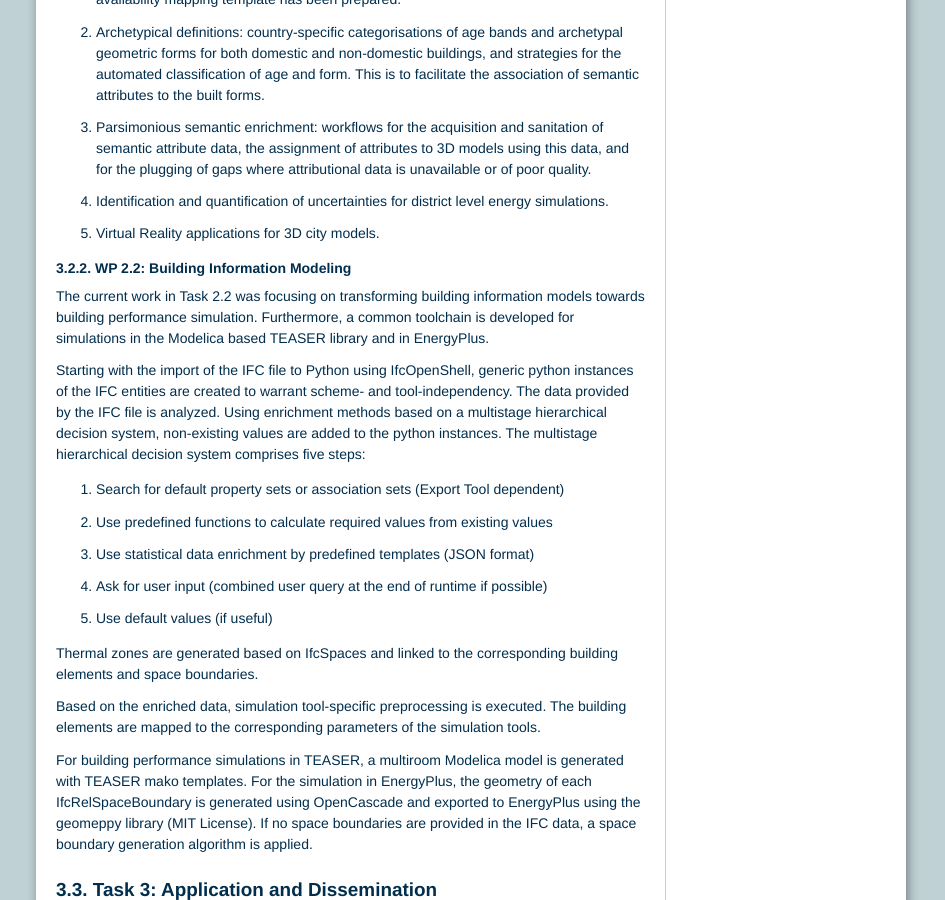
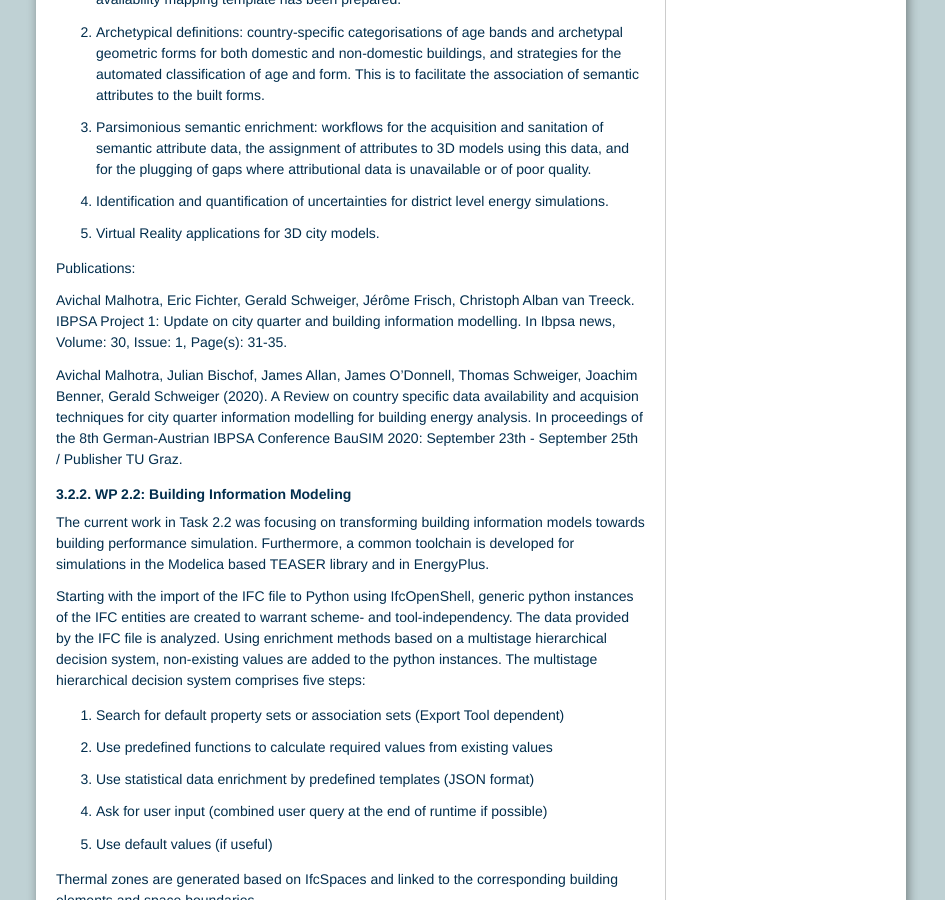
Before and after one commit to ibpsa/project1, a Sphinx documentation site: the page built from reports/year3_report/source/contents.rst, in a window 1280 px wide and 900 px high, scrolled down 2217 px. Shown: the whole window, without its empty margins (169-1114 px from the left). Built offline with Sphinx 7.4.7, drawn with Linux system fonts in a browser that asks for light colours.

Commit message:
Update contents.rst
Updated content WP2.1

```diff
--- a/reports/year3_report/source/contents.rst
+++ b/reports/year3_report/source/contents.rst
@@ -106,6 +106,12 @@ After having identified that our target scale is the urban district (for us mean
 
 5. Virtual Reality applications for 3D city models.
 
+Publications:
+
+Avichal  Malhotra, Eric Fichter, Gerald Schweiger, Jérôme Frisch, Christoph Alban van Treeck. IBPSA Project 1: Update on city quarter and building information modelling. In Ibpsa news, Volume: 30, Issue: 1, Page(s): 31-35.
+
+Avichal Malhotra, Julian Bischof, James Allan, James O'Donnell, Thomas Schweiger, Joachim Benner, Gerald Schweiger (2020). A Review on country specific data availability and acquision techniques for city quarter information modelling for building energy analysis. In proceedings of the 8th German-Austrian IBPSA Conference BauSIM 2020: September 23th - September 25th / Publisher TU Graz.
+
 
 WP 2.2: Building Information Modeling
 ^^^^^^^^^^^^^^^^^^^^^^^^^^^^^^^^^^^^^
```
